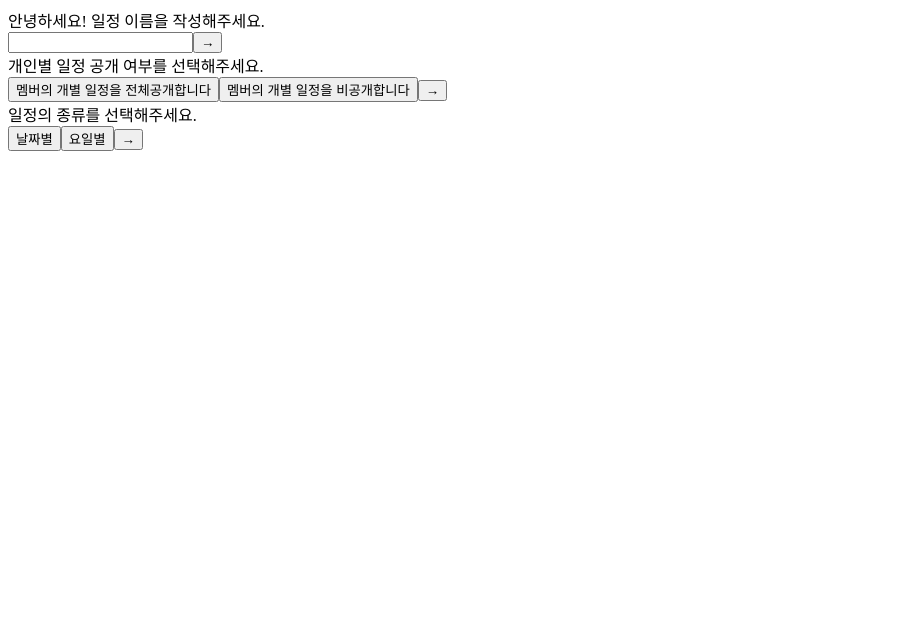
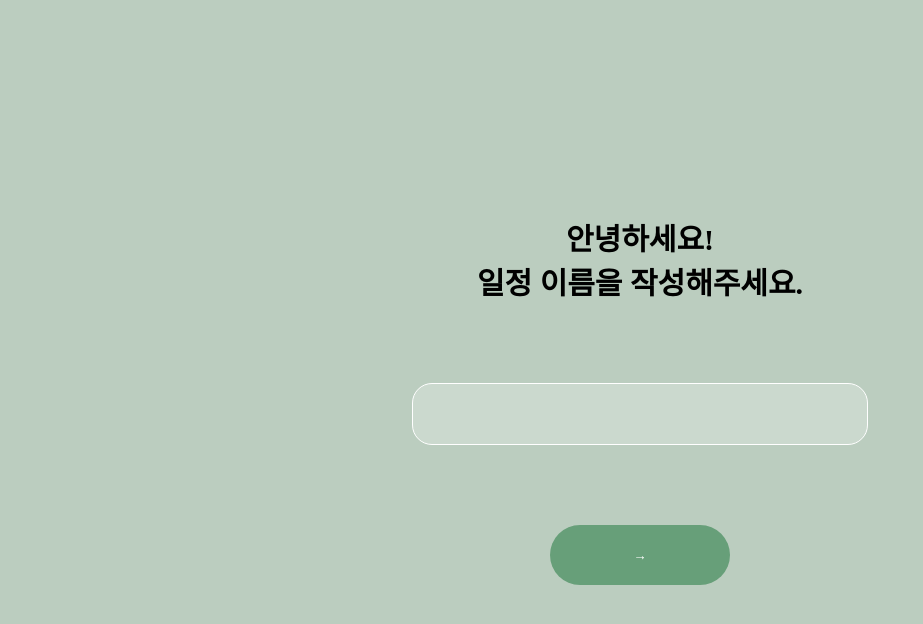
Before and after one commit to WhyDoHumansDoThat/Why, a React (Create React App) app: page / in a window 1280 px wide. Shown: the top 624 px of the page, without its empty margins (0-923 px from the left). Built offline with nearby package versions, Linux system fonts and the light colour scheme.

Commit message:
24/04/17-mooni

```diff
--- a/src/App.js
+++ b/src/App.js
@@ -1,6 +1,6 @@
 import { BrowserRouter as Router, Routes, Route } from "react-router-dom";
-import CreateSchedule from "./CreateSchedule";
-import ParticipateSchedule from "./ParticipateSchedule";
+import CreateSchedule from "./routes/CreateSchedule";
+import ParticipateSchedule from "./routes/ParticipateSchedule";
 
 function App() {
   return (
--- a/src/CreateSchedule.js
+++ /dev/null
@@ -1,15 +0,0 @@
-import ScheduleName from "./component/ScheduleName";
-import ScheduleOpen from "./component/ScheduleOpen";
-import ScheduleType from "./component/ScheduleType";
-
-function CreateSchedule() {
-  return (
-    <div>
-      <ScheduleName />
-      <ScheduleOpen />
-      <ScheduleType />
-    </div>
-  );
-}
-
-export default CreateSchedule;
--- a/src/component/ScheduleName.js
+++ b/src/component/ScheduleName.js
@@ -1,9 +1,16 @@
-function ScheduleName() {
+import style from "../routes/basic.module.css";
+
+function ScheduleName({ nextStep }) {
   return (
-    <div>
-      <div>안녕하세요! 일정 이름을 작성해주세요.</div>
-      <input type="text" />
-      <button>→</button>
+    <div className={style.container}>
+      <div className={style.text}>
+        <div>안녕하세요!</div>
+        <div>일정 이름을 작성해주세요.</div>
+      </div>
+      <input className={style.inputName} type="text" />
+      <button className={style.nextButton} onClick={nextStep}>
+        →
+      </button>
     </div>
   );
 }
--- a/src/component/ScheduleOpen.js
+++ b/src/component/ScheduleOpen.js
@@ -1,10 +1,20 @@
-function ScheduleOpen() {
+import style from "../routes/basic.module.css";
+
+function ScheduleOpen({ nextStep }) {
   return (
-    <div>
-      <div>개인별 일정 공개 여부를 선택해주세요.</div>
-      <button>멤버의 개별 일정을 전체공개합니다</button>
-      <button>멤버의 개별 일정을 비공개합니다</button>
-      <button>→</button>
+    <div className={style.container}>
+      <div className={style.text}>개인별 일정 공개 여부를 선택해주세요.</div>
+      <div className={style.openContainer}>
+        <button className={style.inputOpen}>
+          멤버의 개별 일정을 전체공개합니다
+        </button>
+        <button className={style.inputOpen}>
+          멤버의 개별 일정을 비공개합니다
+        </button>
+      </div>
+      <button className={style.nextButton} onClick={nextStep}>
+        →
+      </button>
     </div>
   );
 }
--- a/src/component/ScheduleType.js
+++ b/src/component/ScheduleType.js
@@ -1,11 +1,15 @@
+import style from "../routes/basic.module.css";
+
 function ScheduleType() {
   return (
-    <div>
-      <div>일정의 종류를 선택해주세요.</div>
-      <button>날짜별</button>
-      <button>요일별</button>
+    <div className={style.container}>
+      <div className={style.text}>일정의 종류를 선택해주세요.</div>
+      <div className={style.typeContainer}>
+        <button className={style.inputType}>날짜별</button>
+        <button className={style.inputType}>요일별</button>
+      </div>
       {/* react-calendar library 사용 */}
-      <button>→</button>
+      <button className={style.nextButton}>→</button>
     </div>
   );
 }
--- /dev/null
+++ b/src/routes/CreateSchedule.js
@@ -0,0 +1,26 @@
+import ScheduleName from "../component/ScheduleName";
+import ScheduleOpen from "../component/ScheduleOpen";
+import ScheduleType from "../component/ScheduleType";
+import { useState } from "react";
+
+function CreateSchedule() {
+  const [progress, setProgress] = useState(0);
+
+  const changeProgress = () => {
+    setProgress((prev) => prev + 1);
+  };
+
+  return (
+    <div>
+      {progress === 0 ? (
+        <ScheduleName nextStep={changeProgress} />
+      ) : progress === 1 ? (
+        <ScheduleOpen nextStep={changeProgress} />
+      ) : (
+        <ScheduleType />
+      )}
+    </div>
+  );
+}
+
+export default CreateSchedule;
--- /dev/null
+++ b/src/routes/basic.module.css
@@ -0,0 +1,68 @@
+body {
+  margin: 0;
+}
+
+.container {
+  width: 100vw;
+  height: 100vh;
+  background-color: #bbcdbf;
+  display: flex;
+  flex-direction: column;
+  justify-content: center;
+  align-items: center;
+  gap: 80px;
+}
+
+.text {
+  width: 800px;
+  font-size: 30px;
+  font-weight: bold;
+  text-align: center;
+}
+
+.inputName,
+.inputOpen,
+.inputType {
+  width: 450px;
+  background-color: #cbd9ce;
+  border: 1px solid white;
+  border-radius: 20px;
+}
+
+.inputName {
+  font-size: 50px;
+}
+
+.inputOpen {
+  font-size: 23px;
+  height: 80px;
+  font-weight: bold;
+}
+
+.inputType {
+  width: 200px;
+  font-size: 25px;
+  height: 50px;
+  font-weight: bold;
+}
+
+.nextButton {
+  width: 180px;
+  height: 60px;
+  color: white;
+  background-color: #679f79;
+  border-radius: 30px;
+  border: none;
+}
+
+.openContainer {
+  display: flex;
+  flex-direction: column;
+  gap: 20px;
+}
+
+.typeContainer {
+  display: flex;
+  flex-direction: row;
+  gap: 20px;
+}
```
Also changed, not shown: src/routes/CreateSchedule.module.css (added), src/routes/ParticipateSchedule.js (renamed from src/ParticipateSchedule.js).
